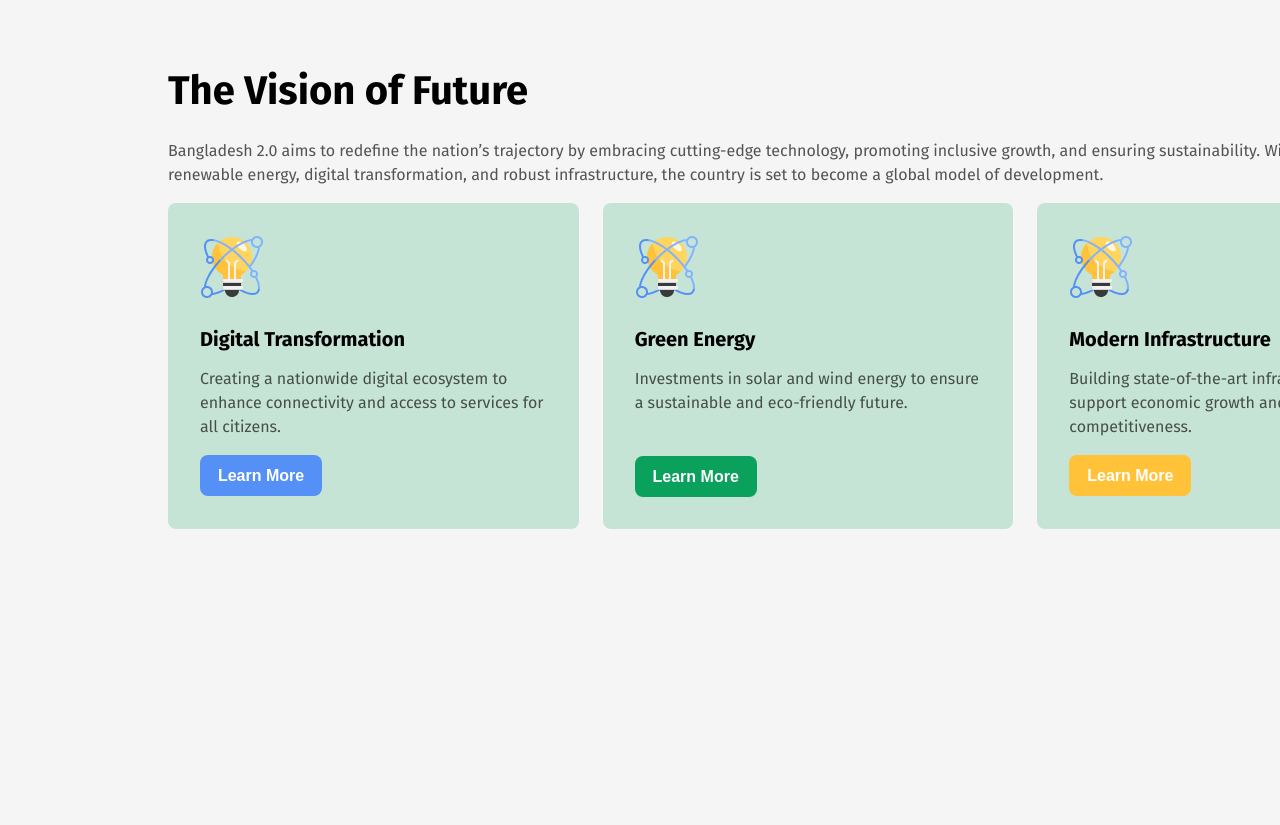
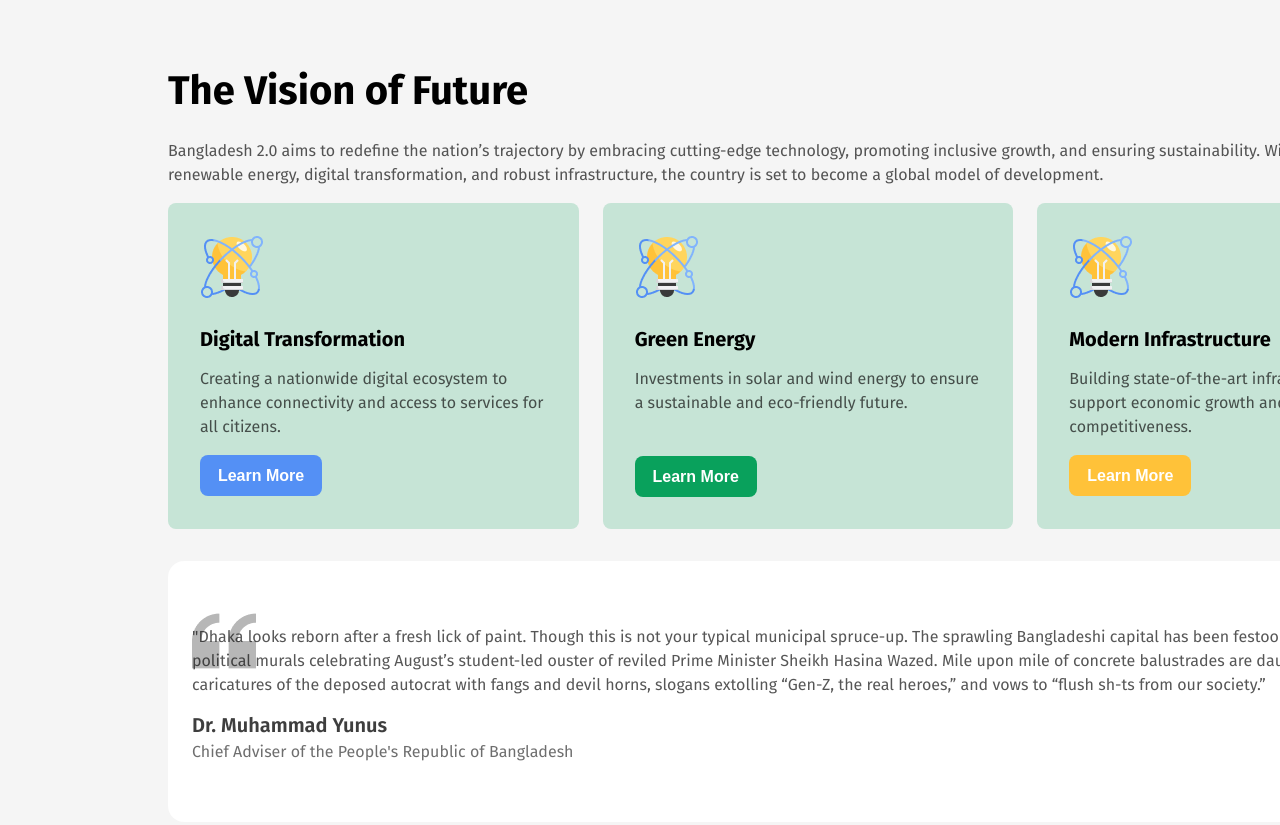
Before and after one commit to nazrul44088/B11A1-nazrul-assignment1, a plain HTML site: page index.html in a window 1280 px wide. Shown: the part 676-1501 px from the top of the page. Before the commit the page ends 1213 px from the top, so only its background shows below. Drawn offline with Linux system fonts and the light colour scheme.

Commit message:
added Chief adviser message

```diff
--- a/index.html
+++ b/index.html
@@ -44,8 +44,6 @@
                     <h4 class="vision-heading">Digital Transformation</h4>
                     <p class="all-description">Creating a nationwide digital ecosystem to enhance connectivity and access to services for all citizens.</p>
                     <button class="digital-btn">Learn More</button>
-
-
                 </div>
                 <div class="future-content">
                     <img src="assets/card-icon.png" alt="">
@@ -63,6 +61,13 @@
                 </div>
             </div>
         </section>
+        <section class="yunus-message">
+            <div class="message-container">
+                <p class="all-description">"Dhaka looks reborn after a fresh lick of paint. Though this is not your typical municipal spruce-up. The sprawling Bangladeshi capital has been festooned with garish political murals celebrating August’s student-led ouster of reviled Prime Minister Sheikh Hasina Wazed. Mile upon mile of concrete balustrades are daubed with caricatures of the deposed autocrat with fangs and devil horns, slogans extolling “Gen-Z, the real heroes,” and vows to “flush sh-ts from our society.”</p>
+                <h3>Dr. Muhammad Yunus</h3>
+                <h6 class="chief-adviser">Chief Adviser of the People's Republic of Bangladesh</h6>
+            </div>
+        </section>
     </main>
     <footer>
 
--- a/styles/styles.css
+++ b/styles/styles.css
@@ -131,3 +131,29 @@ body{
     background-color:#FFC239 ;
 
 }
+.yunus-message{
+    margin: 32px 160px 80px 160px;
+}
+.message-container{
+    background-color: #FFFFFF;
+    padding: 48px 24px 24px 24px;
+    border-radius: 16px;
+    background-image: url(../assets/quote-bg.png)  ;
+    background-repeat: no-repeat;
+    background-origin: content-box;
+
+}
+.message-container h3{
+    font-size: 20px;
+    font-weight: 600;
+    margin: 0;
+    color: rgba(14, 14, 14, 0.8);
+
+}
+.message-container h6{
+    font-size: 16px;
+    font-weight: normal;
+    color: rgba(14, 14, 14, 0.6);
+    margin-top: 5px;
+
+}
```
